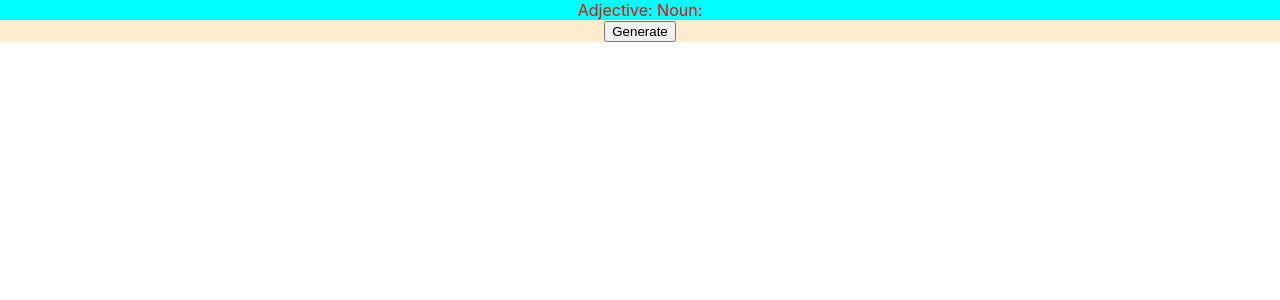
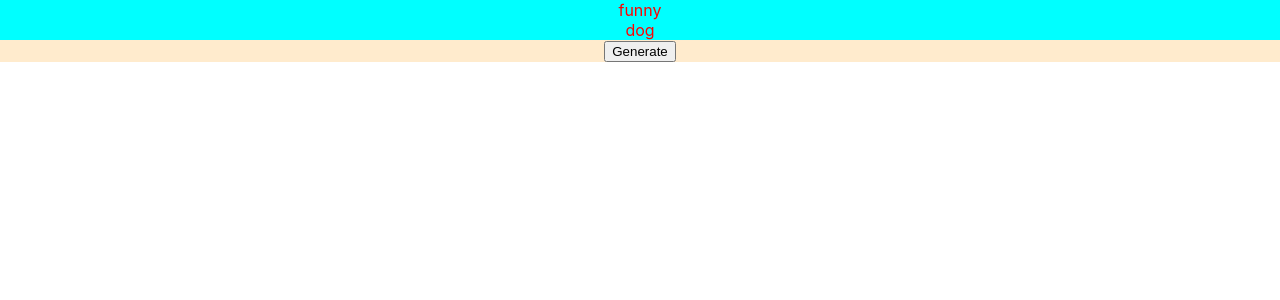
Before and after one commit to Dev-94/draw-me-react, a React (Create React App) app: page / in a window 1280 px wide. Shown: the top 300 px of the page. Built offline with nearby package versions, Linux system fonts and the light colour scheme.

Commit message:
passes props from randomPage to randomDisplay

```diff
--- a/src/Components/Generate.js
+++ b/src/Components/Generate.js
@@ -1,38 +1,28 @@
 import React from 'react'
 import './Generate.css'
-import { adjectives, nouns } from '../words'
 
 class Generate extends React.Component {
+    constructor(props) {
+        super(props)
+        this.state = {
+            hasBeenClicked: false
+        }
+    }
 
-    // constructor(props) {
-    //     super(props)
-    //     // this.state = {
-    //     //     hasBeenClicked: false,
-
-    // }
-
-
-
-
-    // handleClick sets off random words and sends back to RandomPage which updates view in RDisplay
-
-
-
-
-    // how do i kick back to randomPage
     handleClick = () => {
+        this.setState({
+            hasBeenClicked: true
+        })
         console.log('clicked!')
 
     }
-
-
 
 
     render() {
 
         return (
             <div className="g-div" >
-                <button onClick={this.handleClick}>Generate</button>
+                <button onClick={e => { e.preventDefault(); this.handleClick() }}>Generate</button>
 
             </div>
 
--- a/src/Components/RandomDisplay.js
+++ b/src/Components/RandomDisplay.js
@@ -8,8 +8,9 @@ class RandomDisplay extends React.Component {
 
         return (
             <div className="rd-div">
-                <span>Adjective: {this.props.randomAdjective}</span>
-                <span>Noun: {this.props.randomNoun}</span>
+                <span>{this.props.randomAdjective}</span>
+                <br />
+                <span>{this.props.randomNoun}</span>
             </div>
         )
     }
--- a/src/Pages/RandomPage.js
+++ b/src/Pages/RandomPage.js
@@ -7,37 +7,41 @@ class RandomPage extends React.Component {
     constructor(props) {
         super(props)
         this.state = {
-            adjective: '',
-            noun: '',
-            // hasBeenClicked: false
+            adjective: 'funny',
+            noun: 'dog',
+            hasBeenClicked: false
         }
 
-        // creates random adjectives and nouns
-        // setState to returns
-        // set 'Generate' button to roll dice
-
-
-
-        function randomAdjective() {
+    }
+    randomAdjective = (event) => {
         let max = adjectives.length
         let randomNum = Math.floor(Math.random() * Math.floor(max))
         console.log(adjectives[randomNum])
+        let adjective = adjectives[randomNum]
+        return adjective
     }
 
-        function randomNoun() {
+    randomNoun = (event) => {
         let max = nouns.length
         let randomNum = Math.floor(Math.random() * Math.floor(max))
         console.log(nouns[randomNum])
-        }
-
-
-        // if button is clicked generate new adj and noun, pass through to randomPage and set at Adj and Noun component
-
+        let noun = nouns[randomNum]
+        return noun
 
     }
+    random(event) {
+        this.randomAdjective()
+        this.randomNoun()
+    }
+    words = (adjective, noun) => {
+        console.log('words')
+        this.random()
+        this.setState({
+            adjective: adjective,
+            noun: noun
+        })
 
-
-
+    }
 
 
     render() {
@@ -46,9 +50,11 @@ class RandomPage extends React.Component {
             <div>
 
                 <RandomDisplay
-                    randomAdjective={this.state.randomAdjective}
+                    randomAdjective={this.state.adjective}
                     randomNoun={this.state.noun} />
-                <Generate />
+                <Generate
+                    onClick={this.words}
+                />
             </div >
 
         )
```
Lines whose indentation alone changed are shown as unchanged.
